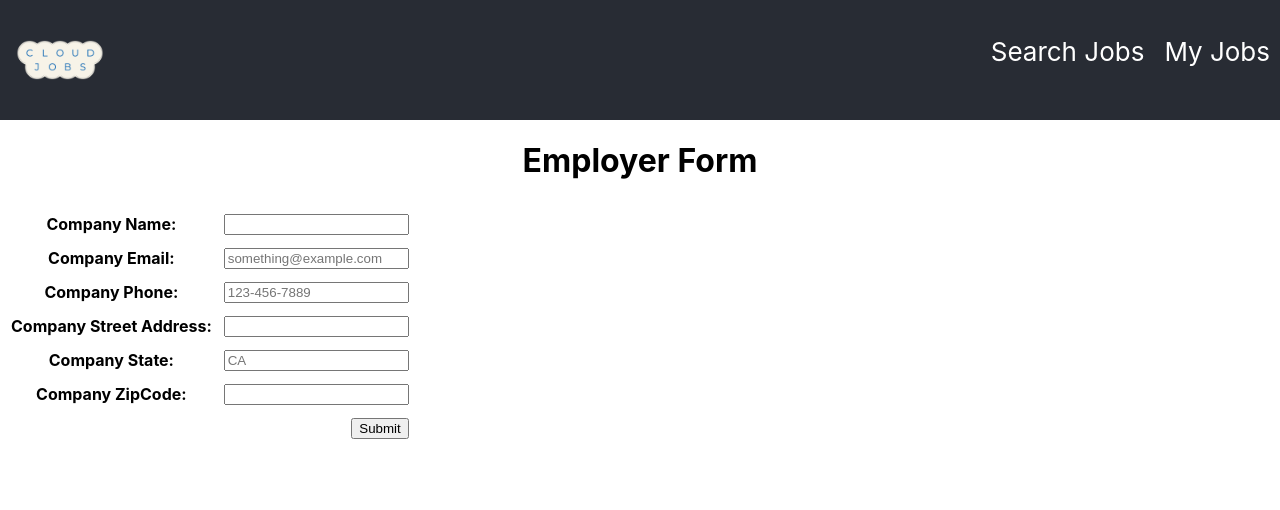
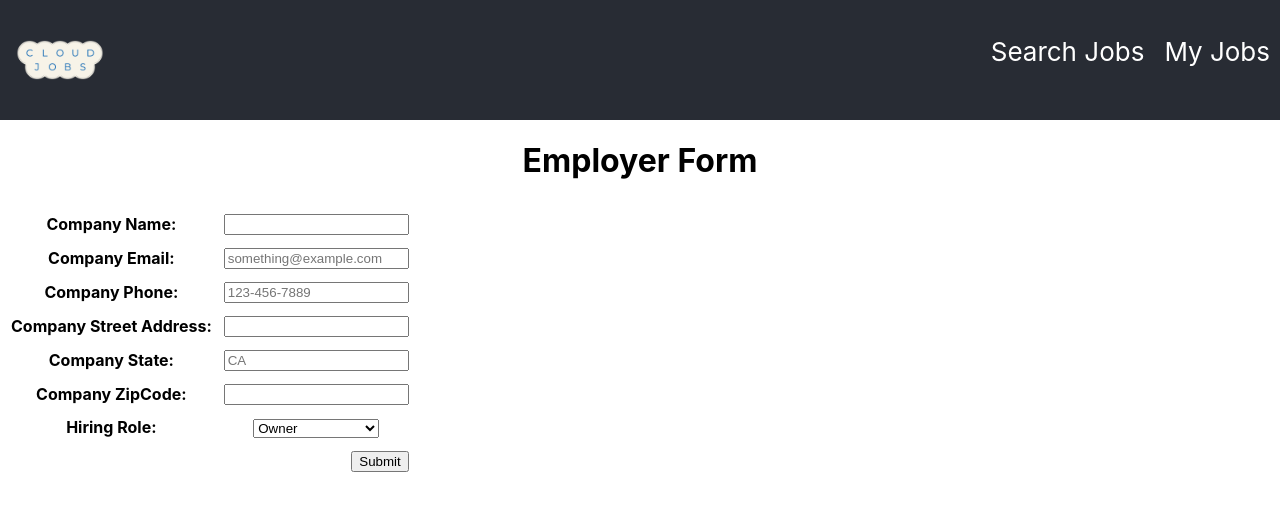
Before and after one commit to MohamedHabarneh/job-board, a React (Create React App) app: page /user/employerForm in a window 1280 px wide. Shown: the top 510 px of the page. Built offline with nearby package versions, Linux system fonts and the light colour scheme.

Commit message:
Update EmployerForm.js

```diff
--- a/src/components/EmployerForm.js
+++ b/src/components/EmployerForm.js
@@ -6,13 +6,33 @@ import { useNavigate } from "react-router-dom";
 export default function EmployerForm() {
     const navigate = useNavigate();
 
-    const[employer,setEmployer] = useState({companyName:'',companyEmail:'',companyPhone:'',streetAddress:'',state:'',zipCode:'' })
+    const[employer,setEmployer] = useState({companyName:'',companyEmail:'',companyPhone:'',hiringRoleId:'',streetAddress:'',state:'',zipCode:'' })
 
+    const roles ={
+      0: 'Owner',
+      1: 'CEO',
+      2: 'Manager',
+      3: 'Human Resource',
+      4: 'Hiring Manager',
+      5: 'Other',
+    }
+
+    const roleOption = Object.keys(roles).map((key)=>{
+      return <option key={key} value={roles[key]}>{roles[key]}</option>
+    })
     const handleChange = (e) =>{
         const name = e.target.name;
         const value = e.target.value;
-        setEmployer({...employer,[name]:value})
-
+        if(name==='hiringRoleId'){
+          for(let key of Object.keys(roles)){
+            if(roles[key]===value){
+              setEmployer({...employer,[name]:key})
+            }
+          }
+        }
+        else{
+          setEmployer({...employer,[name]:value})
+        }
     }
 
     const handleSubmit = (event) => {
@@ -23,7 +43,6 @@ export default function EmployerForm() {
         for(let i =0; i<eInputs.length;i++){
             eInputs[i].value = '';
         }
-        console.log(employer)
       axios
         .post("http://localhost:8888/api/user/employerInfo", employer)
         .then(function (response) {
@@ -32,12 +51,6 @@ export default function EmployerForm() {
         });
     };
 
-    const handleClear = (e) =>{
-        e.preventDefault();
-
-        const companyName = document.getElementById('companyName')
-        companyName.value = '';
-    }
     return (
       <div>
         <h1>Employer Form</h1>
@@ -73,7 +86,7 @@ export default function EmployerForm() {
                   <label>Company Street Address: </label>
                 </th>
                 <td>
-                  <input type="tel" name="streetAddres" onChange={handleChange} required />
+                  <input type="tel" name="streetAddress" onChange={handleChange} required />
                 </td>
               </tr>
               <tr>
@@ -93,6 +106,16 @@ export default function EmployerForm() {
                 </td>
               </tr>
               <tr>
+                <th>
+                  <label>Hiring Role: </label>
+                </th>
+                <td>
+                  <select name="hiringRoleId" onChange={handleChange}>
+                    {roleOption}
+                  </select>
+                </td>
+              </tr>
+              <tr>
                 <td colSpan="2" align="right">
                   <button>Submit</button>
                 </td>
```
